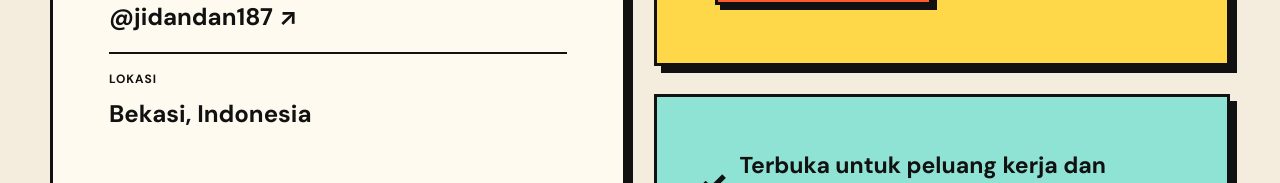
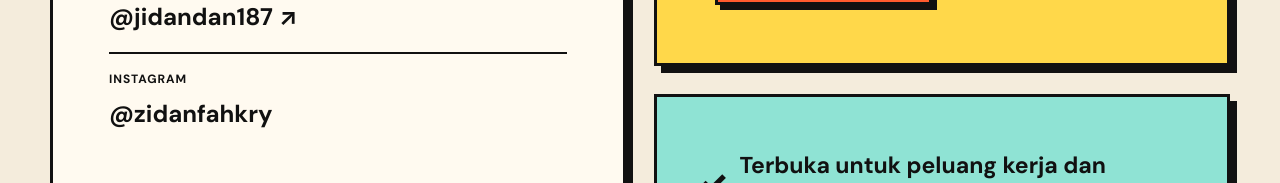
Before and after one commit to jidandan187/zidane-portfolio, a plain HTML site: page index.html in a window 1280 px wide. Shown: the part 5474-5657 px from the top of the page. Drawn offline with nearby package versions, Linux system fonts and the light colour scheme.

Commit message:
Replace location details with Instagram handle

```diff
--- a/index.html
+++ b/index.html
@@ -223,8 +223,8 @@
         </div>
 
         <div class="contact-detail">
-          <span class="detail-label">LOKASI</span>
-          <span>Bekasi, Indonesia</span>
+          <span class="detail-label">INSTAGRAM</span>
+          <span>@zidanfahkry</span>
         </div>
       </div>
 
```
